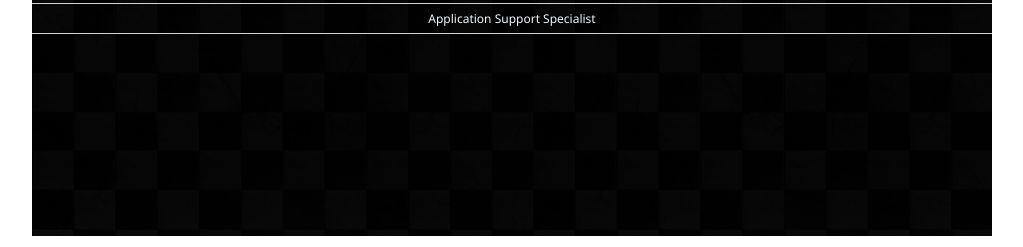
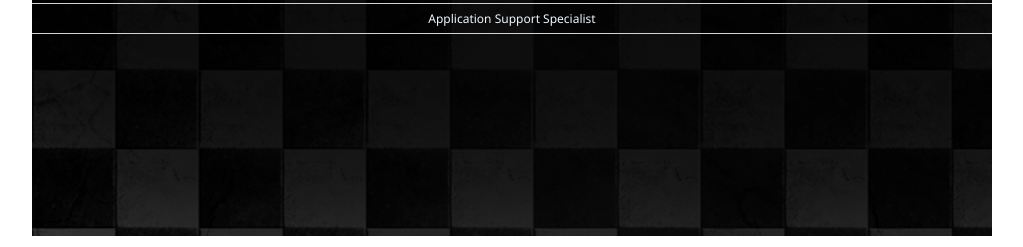
Before and after one commit to devaruux/resumeCV, a plain HTML site: page index.html in a window 1280 px wide. Shown: the part 164-411 px from the top of the page, without its empty margins (128-1151 px from the left). Drawn offline with Linux system fonts and the light colour scheme.

Commit message:
change bg head

```diff
--- a/style.css
+++ b/style.css
@@ -37,7 +37,7 @@ header {
     position: relative;
     height: 400px;
     width: 100%;
-    background-image: url(../resumeCV/dv-background2.jpg);
+    background-image: url(../resumeCV/dv-background3.jpg);
     background-size: cover;
     background-color: #000000;
 
```
